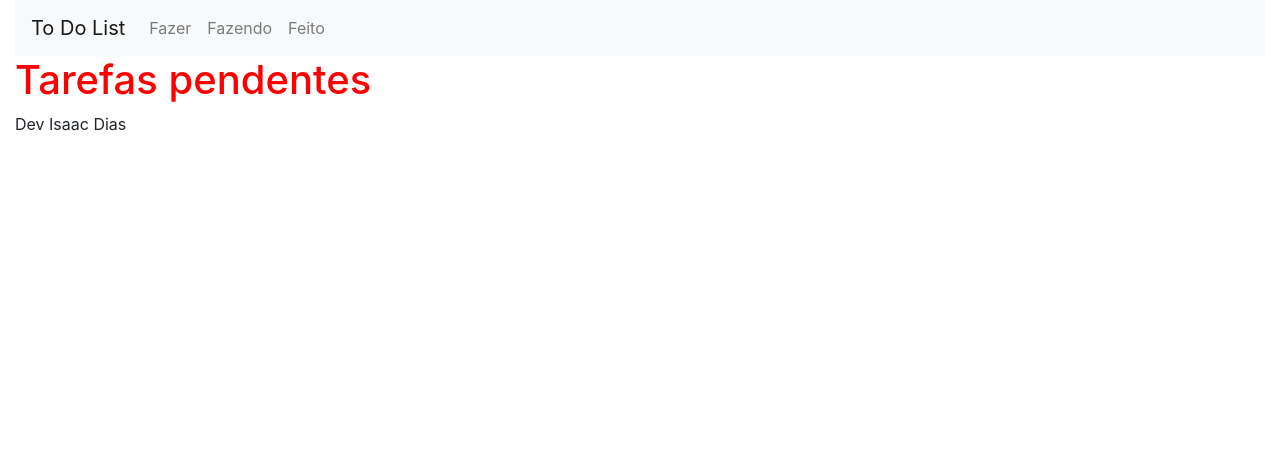
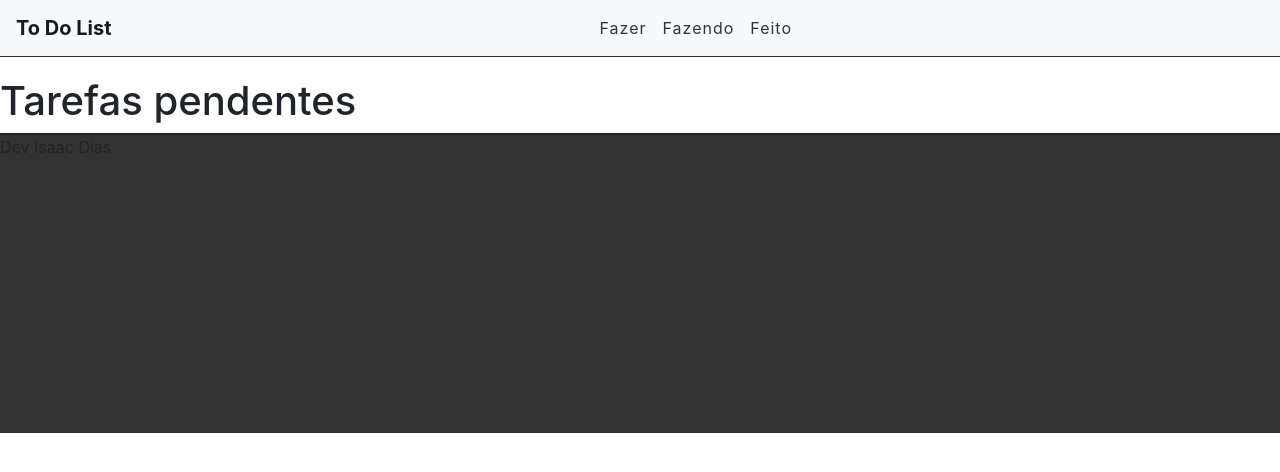
Before and after one commit to isaacdias/to-do-list, a Django app: page / in a window 1280 px wide. Shown: the top 472 px of the page. Run offline with Django 3.2, Linux system fonts and the light colour scheme; some libraries are stand-ins or nearby versions.

Commit message:
estilizando a navbar

```diff
--- a/todo/tasks/static/css/styles.css
+++ b/todo/tasks/static/css/styles.css
@@ -1,3 +1,38 @@
-h1 {
-    color: red;
+.container-fluid{
+    padding: 0;
 }
+
+/* navbar */
+
+.navbar{
+    border-bottom: 1px solid #333;
+    margin-bottom: 20px;
+}
+
+.navbar-nav{
+    margin: auto;
+}
+
+.navbar-brand{
+    font-weight: bold;
+}
+
+.navbar-light .navbar-nav a.nav-link{
+    color: #333;
+    letter-spacing: 1px;
+}
+
+/*footer*/
+
+footer{
+    background-color: #333;
+    height: 300px;
+    border-top: 2px solid #202020;
+}
+
+footer p{
+    color: #f5f5f5;
+    text-align: center;
+    top: 50%;
+    position: relative;
+}
```
